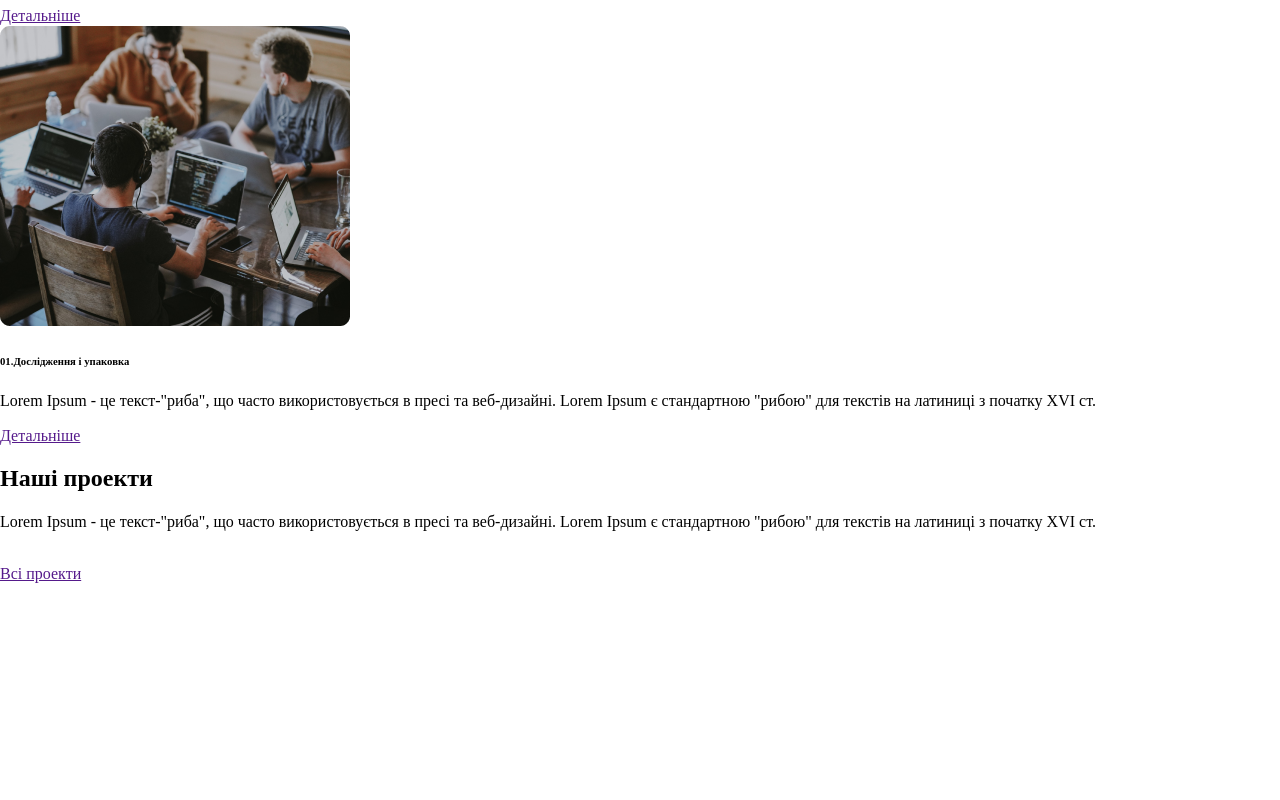
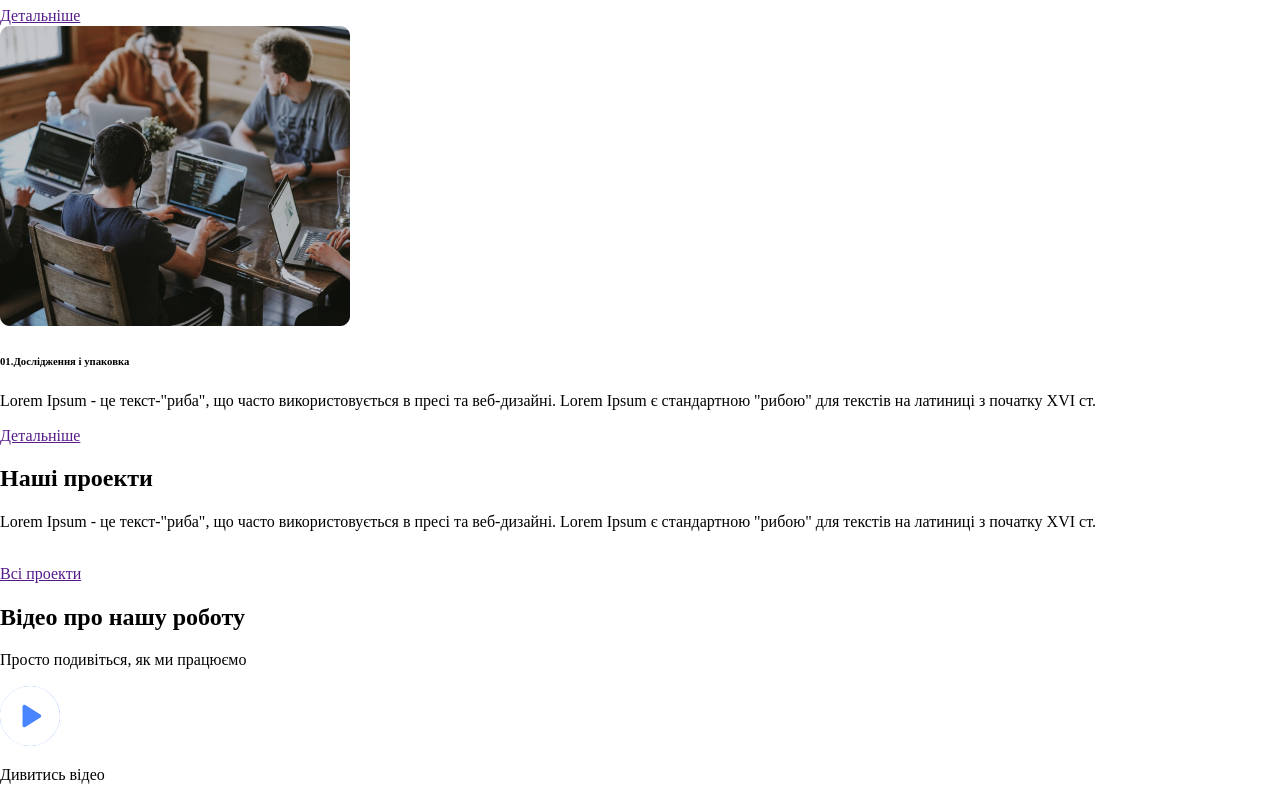
Before and after one commit to hromadianka/it-studio, a plain HTML site: page index.html in a window 1280 px wide. Shown: the part 3033-3833 px from the top of the page. Before the commit the page ends 3617 px from the top, so only its background shows below. Drawn offline with Linux system fonts and the light colour scheme.

Commit message:
create video-section

```diff
--- a/index.html
+++ b/index.html
@@ -127,6 +127,16 @@
             </div>
             <a href="">Всі проекти</a>
         </section>
+        <section>
+            <h2>Відео про нашу роботу</h2>
+            <p>Просто подивіться, як ми працюємо</p>
+            <div>
+                <div>
+                    <img src="src/images/main-icon3.svg">
+                    <p>Дивитись відео</p>
+                </div>
+            </div>
+        </section>
     </main>
     <footer></footer>
 </body>
```
